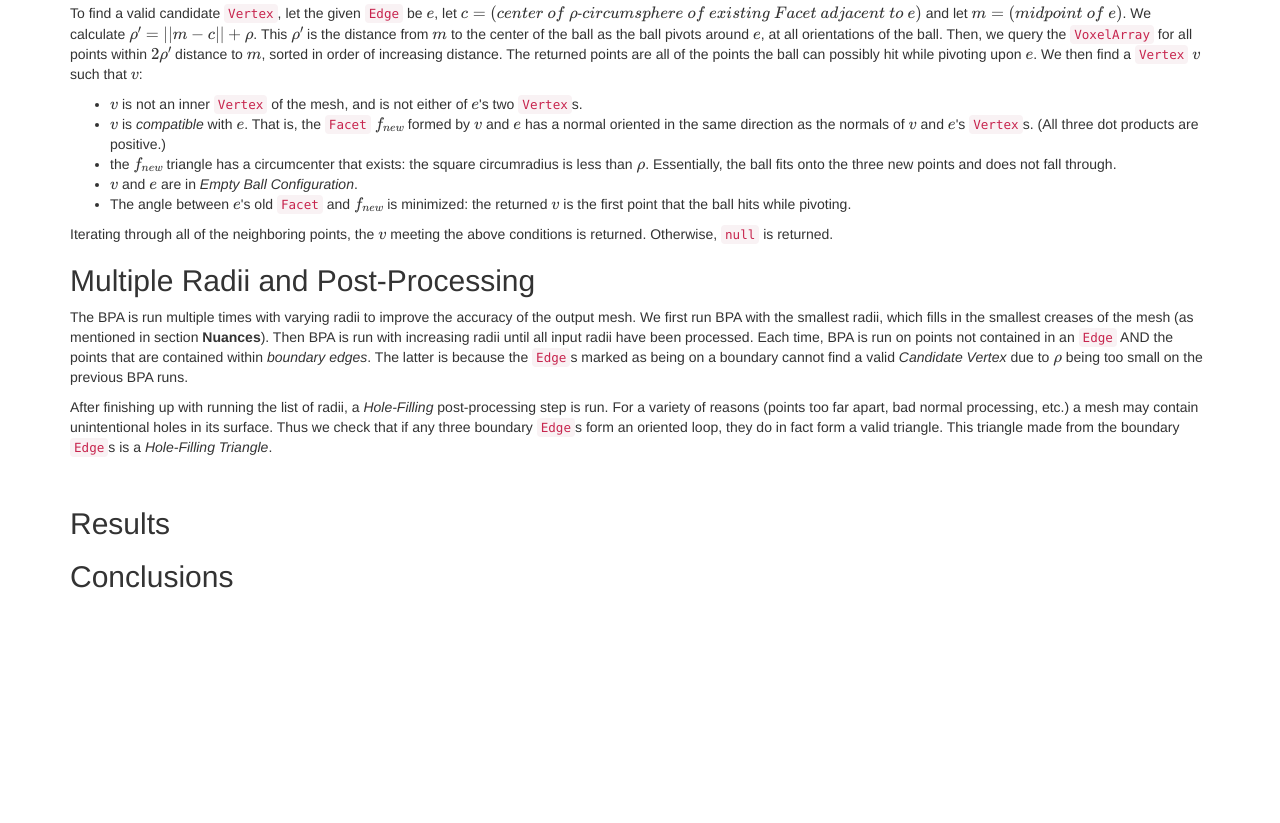
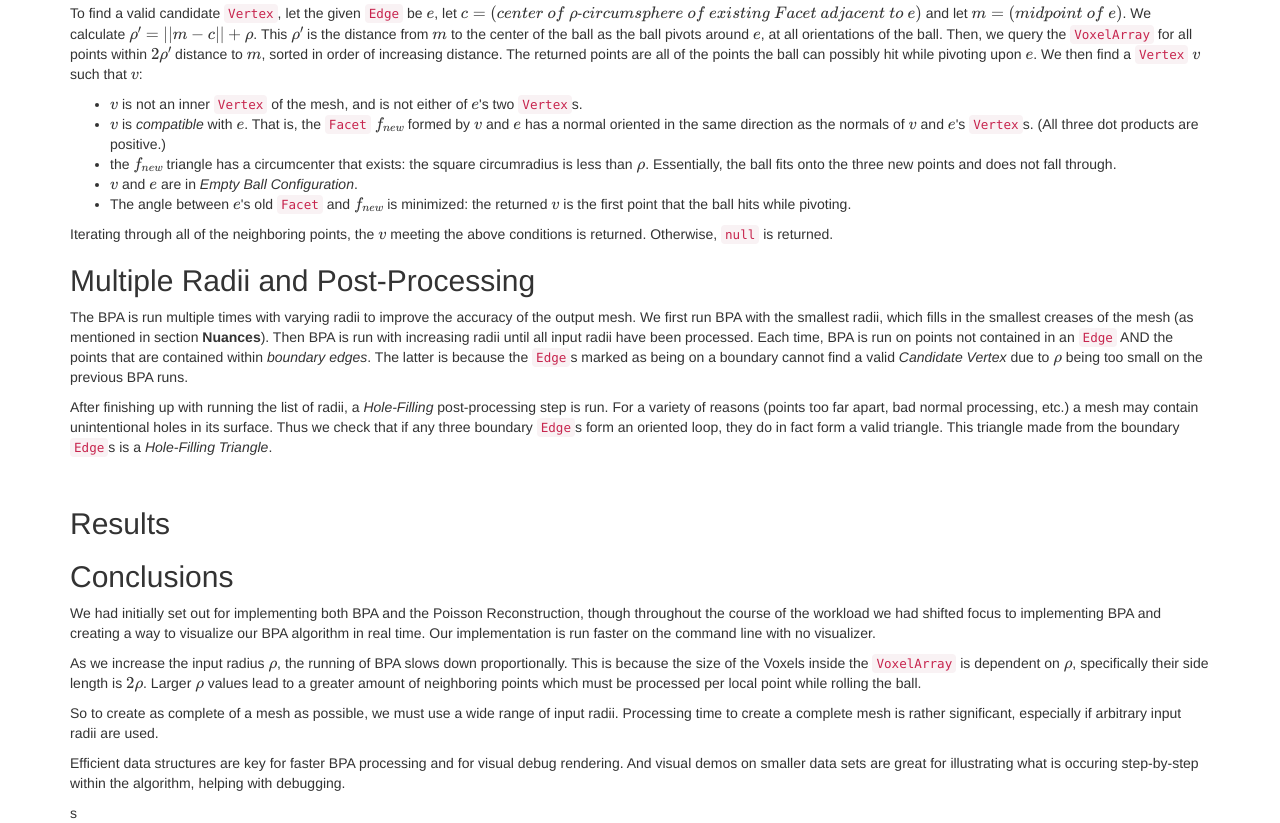
Before and after one commit to CS184Team/cs184-final, a plain HTML site: page writeup.html in a window 1280 px wide. Shown: the part 10883-11706 px from the top of the page. Before the commit the page ends 11486 px from the top, so only its background shows below. Drawn offline with nearby package versions, Linux system fonts and the light colour scheme; some packages are replaced by stand-ins of ours.

Commit message:
conclusions

```diff
--- a/writeup.html
+++ b/writeup.html
@@ -397,8 +397,17 @@
 
     <h2>Conclusions</h2>
     <p>
-
+        We had initially set out for implementing both BPA and the Poisson Reconstruction, though throughout the course of the workload we had shifted focus to implementing BPA and creating a way to visualize our BPA algorithm in real time. Our implementation is run faster on the command line with no visualizer.
     </p>
+    <p>
+        As we increase the input radius $\rho$, the running of BPA slows down proportionally. This is because the size of the Voxels inside the <code>VoxelArray</code> is dependent on $\rho$, specifically their side length is $2\rho$. Larger $\rho$ values lead to a greater amount of neighboring points which must be processed per local point while rolling the ball.
+    </p>
+    <p>
+        So to create as complete of a mesh as possible, we must use a wide range of input radii. Processing time to create a complete mesh is rather significant, especially if arbitrary input radii are used.
+    </p>
+    <p>
+        Efficient data structures are key for faster BPA processing and for visual debug rendering. And visual demos on smaller data sets are great for illustrating what is occuring step-by-step within the algorithm, helping with debugging.
+    </p>s
 
 
 
```
